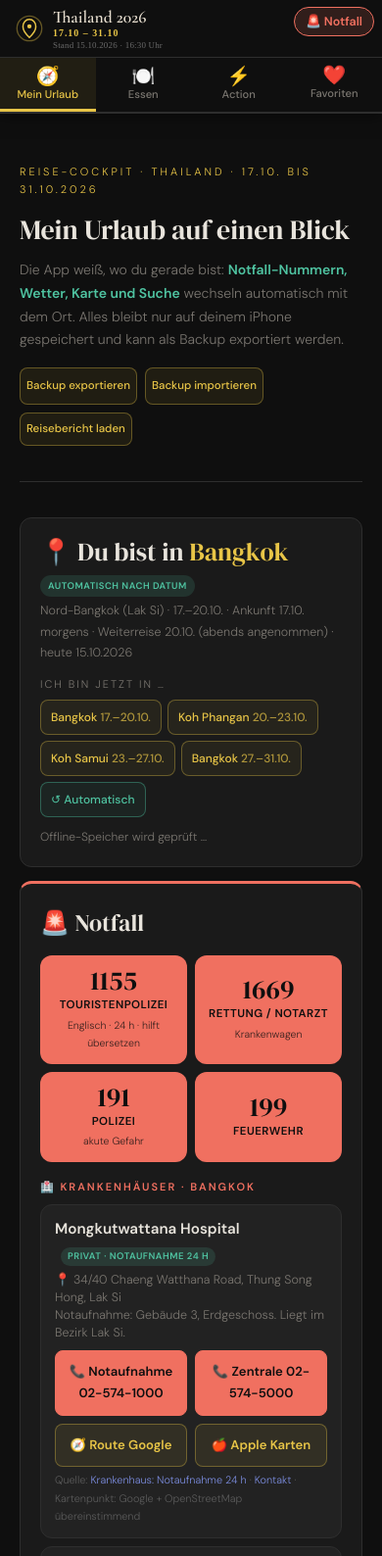
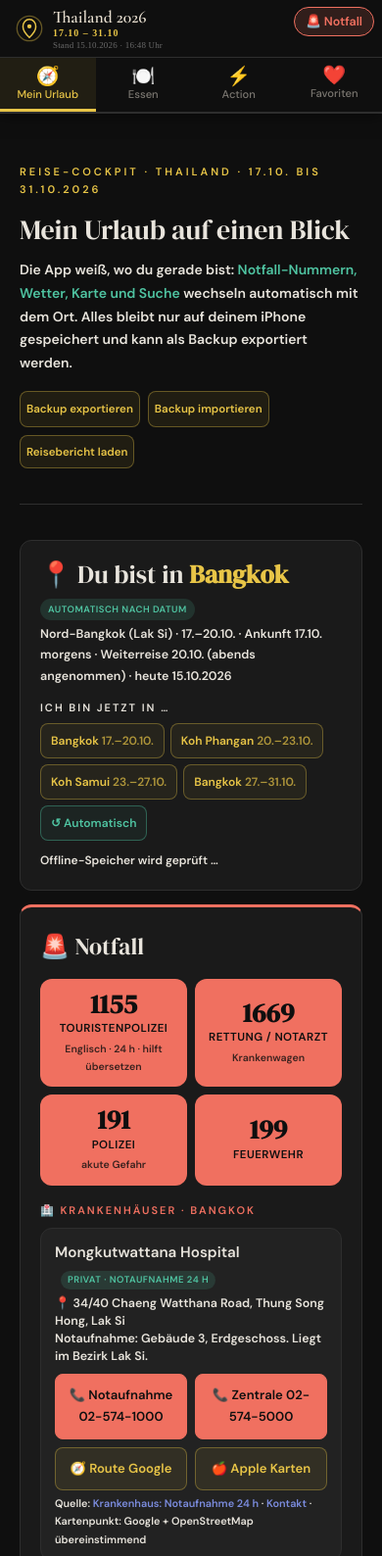
Before and after one commit to Platinum4711/reise-sualgvw1, a plain HTML site: page index.html in a window 390 px wide. Shown: the top 1588 px of the page at 98% size. Drawn offline with nearby package versions, Linux system fonts and the light colour scheme; no server answers.

Commit message:
Thailand-App: helle, halbfette Schrift in allen Reitern (Stand 15.10.2026 16:48)

```diff
--- a/index.html
+++ b/index.html
@@ -904,6 +904,32 @@
     /* Update-Hinweis */
     .update-banner { position: fixed; left: 50%; bottom: 14px; transform: translateX(-50%); z-index: 1300; display: none; background: #e8c547; color: #0f0f0f; border: none; border-radius: 999px; padding: 11px 18px; font-family: 'DM Sans', sans-serif; font-weight: 700; font-size: 0.85rem; box-shadow: 0 6px 24px rgba(0,0,0,.5); cursor: pointer; max-width: calc(100% - 28px); }
     .update-banner.show { display: block; }
+
+    /* ══ LESBARKEIT IN ALLEN REITERN (Wolli + Jennifer 15.10.2026) ══════════════
+       1. Keine grauen Texte: alle Grau-Variablen und fest grauen Texte → helles Weiß (#e8e4dc).
+       2. Halbfette Schrift (600) wie die Kartennamen — Zier-Überschriften (DM Serif Display) behalten ihre Stärke.
+       Notfall-Fenster und Zöliakie-Karte bleiben unverändert. */
+    #panel-rest, #panel-fav { --color-text-muted: #e8e4dc; --color-text-faint: #e8e4dc; }
+    #panel-action, #panel-plan { --text-muted: #e8e4dc; --text-dim: #e8e4dc; }
+    #panel-plan .w-label, #panel-plan .em-src, #panel-plan .info-src,
+    .tab-panel .manual-save-toggle, .tab-panel .toggle-arrow, .tab-panel .google-search-label, .tab-panel .gsearch-label-place,
+    #panel-fav .fav-clear-btn, #panel-rest .src-line, #panel-rest .detail-label, #panel-rest .r-footer { color: #e8e4dc; }
+    .tab-panel .btn-fav:not(.active):not(:hover) { color: #e8e4dc; }
+    .tab-panel input::placeholder, .tab-panel textarea::placeholder { color: #c9c4bb; opacity: 1; }
+
+    #panel-plan *, #panel-rest *, #panel-action *, #panel-fav * { font-weight: 600 !important; }
+    #panel-plan strong, #panel-rest strong, #panel-action strong, #panel-fav strong, #panel-plan b, #panel-rest b, #panel-action b, #panel-fav b,
+    #panel-plan .gf-open, #panel-rest .gf-open { font-weight: 700 !important; }
+    #panel-action .a-header h1, #panel-action .a-header h1 *, #panel-action .sec-num, #panel-action .sec-title, #panel-action .sec-title *,
+    #panel-action .dp-title, #panel-action .dp-title *, #panel-action .modal-ti h3,
+    #panel-plan h1, #panel-plan h1 *, #panel-plan .plan-metric strong, #panel-plan .plan-block h2, #panel-plan .station-now .st-name, #panel-plan .info-cell .v, #panel-plan .budget-total-val,
+    #panel-fav .fav-hero h1, #panel-fav .fav-hero h1 *, #panel-fav .fav-section-title,
+    #panel-rest .gf-hint-inner h3 { font-weight: 400 !important; }
+    /* fest eingestellte Grautöne (#7a7670), teils als style-Attribut → mit !important */
+    .tab-panel .map-open-note, .tab-panel .trip-note-preview, .tab-panel .budget-row.head span, .tab-panel .budget-name .bn-auto,
+    .tab-panel .budget-total-label, .tab-panel .budget-empty, .tab-panel .budget-cell::before, .tab-panel .em-place-meta, .tab-panel .em-note,
+    .tab-panel .st-meta, .tab-panel .station-switch-label, .tab-panel .offline-state, .tab-panel .info-cell .k, .tab-panel .cur-calc span,
+    .tab-panel .empty-note, #panel-plan .budget-add label { color: #e8e4dc !important; }
 </style>
 </head>
 <body>
@@ -919,7 +945,7 @@
     <div>
       <div class="nav-brand-text">Thailand 2026</div>
       <div class="nav-brand-sub">17.10 – 31.10</div>
-      <div class="nav-brand-ver" style="font-size:0.56rem;color:#6a6a6a;margin-top:2px;letter-spacing:0.02em;white-space:nowrap;">Stand 15.10.2026 · 16:30 Uhr</div>
+      <div class="nav-brand-ver" style="font-size:0.56rem;color:#6a6a6a;margin-top:2px;letter-spacing:0.02em;white-space:nowrap;">Stand 15.10.2026 · 16:48 Uhr</div>
     </div>
   </div>
   <div class="nav-tabs">
@@ -1147,7 +1173,7 @@
   </section>
 
   <footer class="r-footer" id="rest-footer">
-    Jeder Eintrag mit eigener Quelle · Öffnungszeiten können sich ändern — vorher prüfen · Stand 15.10.2026 · 16:30 Uhr
+    Jeder Eintrag mit eigener Quelle · Öffnungszeiten können sich ändern — vorher prüfen · Stand 15.10.2026 · 16:48 Uhr
   </footer>
 </div><!-- /panel-rest -->
 
@@ -1219,7 +1245,7 @@
       <div class="src" id="action-sources"></div></section>
   </main>
 
-  <footer class="a-footer">Erstellt für die Thailand-Reise 17.10.–31.10.2026 — Stand 15.10.2026 · 16:30 Uhr</footer>
+  <footer class="a-footer">Erstellt für die Thailand-Reise 17.10.–31.10.2026 — Stand 15.10.2026 · 16:48 Uhr</footer>
 
   <!-- ACTION MODAL -->
   <div class="modal-overlay" id="md"><div class="modal"><div class="modal-h"><div class="modal-ic" id="md-ic">ℹ️</div><div class="modal-ti"><h3 id="md-t">Titel</h3><p id="md-s">Untertitel</p></div><button class="modal-x" onclick="cm()">×</button></div><div class="modal-b" id="md-b"></div></div></div>
@@ -1318,7 +1344,7 @@
    (Stationen, Notfall, Inhalte, Zöliakie-Karte). Keine Namen,
    keine Unterkunftsadressen: diese Seite ist öffentlich erreichbar.
 ══════════════════════════════════════════════════════════════ */
-const APP_VERSION = "15.10.2026 · 16:30";
+const APP_VERSION = "15.10.2026 · 16:48";
 const TRIP = {
   title: "Thailand 2026",
   country: "Thailand",
```
